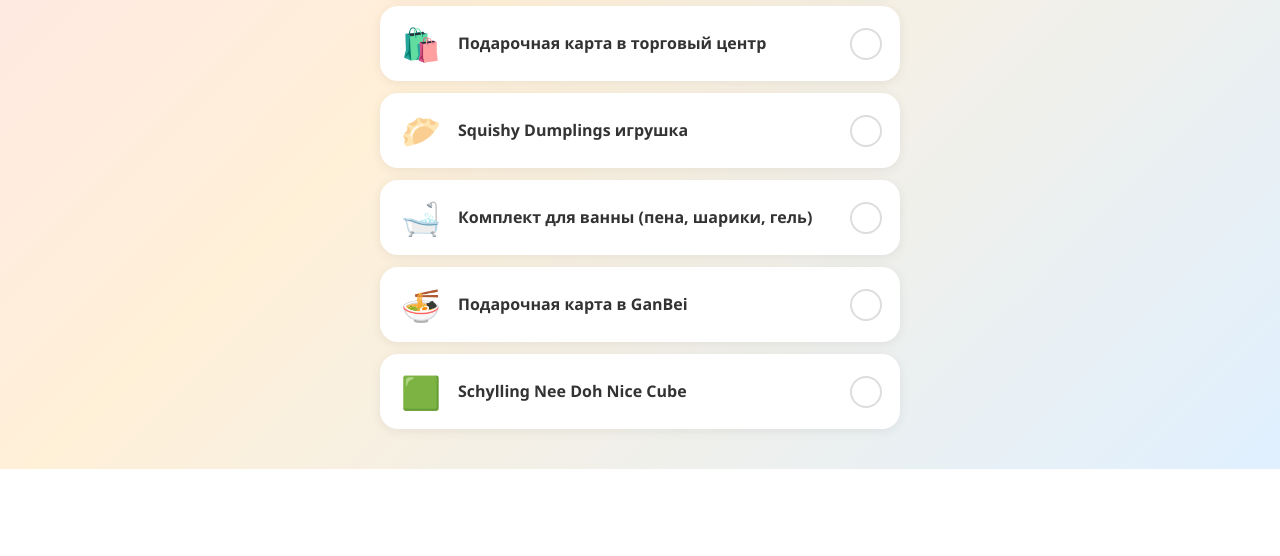
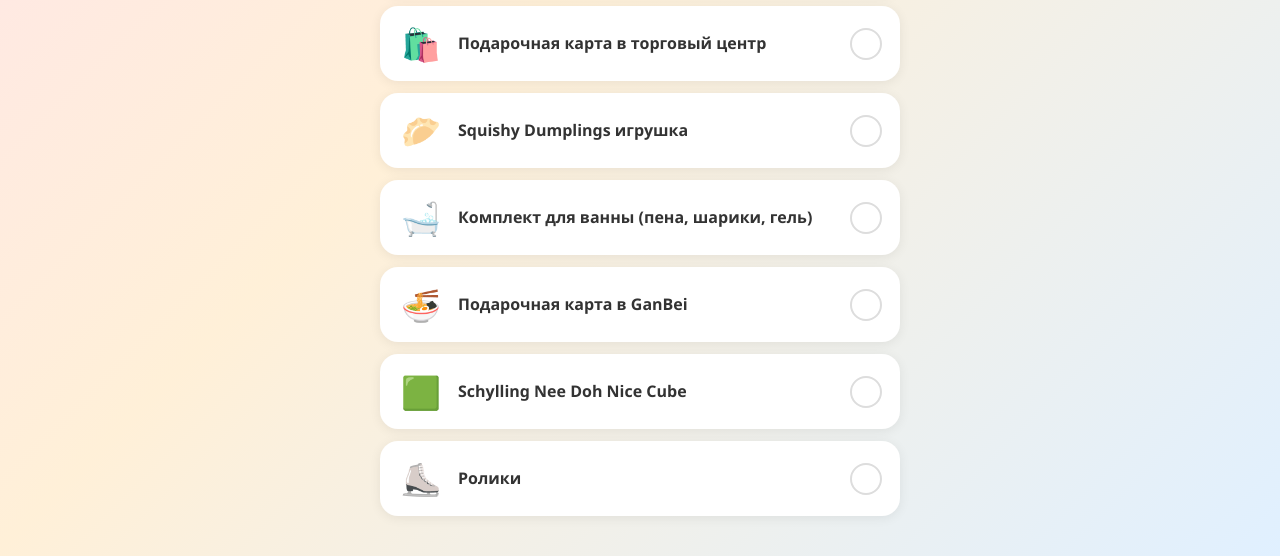
Before and after one commit to robertsliepinsh-sketch/birthday-gifts, a plain HTML site: page index.html in a window 1280 px wide. Shown: the part 739-1295 px from the top of the page. Before the commit the page ends 1208 px from the top, so only its background shows below. Drawn offline with Linux system fonts and the light colour scheme; no server answers.

Commit message:
Update index.html

```diff
--- a/index.html
+++ b/index.html
@@ -130,6 +130,7 @@
   { id: 'g9',  name: 'Комплект для ванны (пена, шарики, гель)', icon: '🛁' },
   { id: 'g10', name: 'Подарочная карта в GanBei',            icon: '🍜' },
   { id: 'g11', name: 'Schylling Nee Doh Nice Cube',          icon: '🟩' },
+  { id: 'g12', name: 'Ролики',                                    icon: '⛸️' },
 ];
 
 let bookings = {};
```
